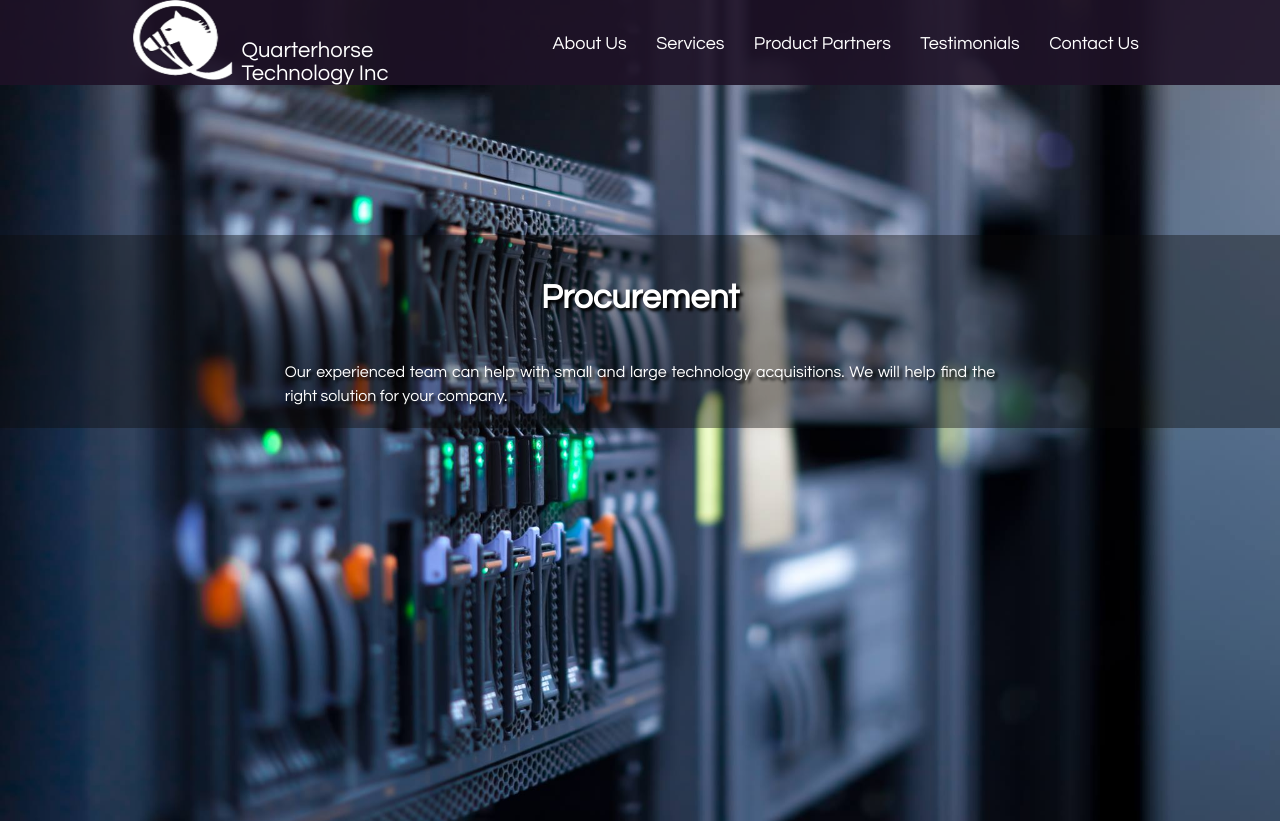
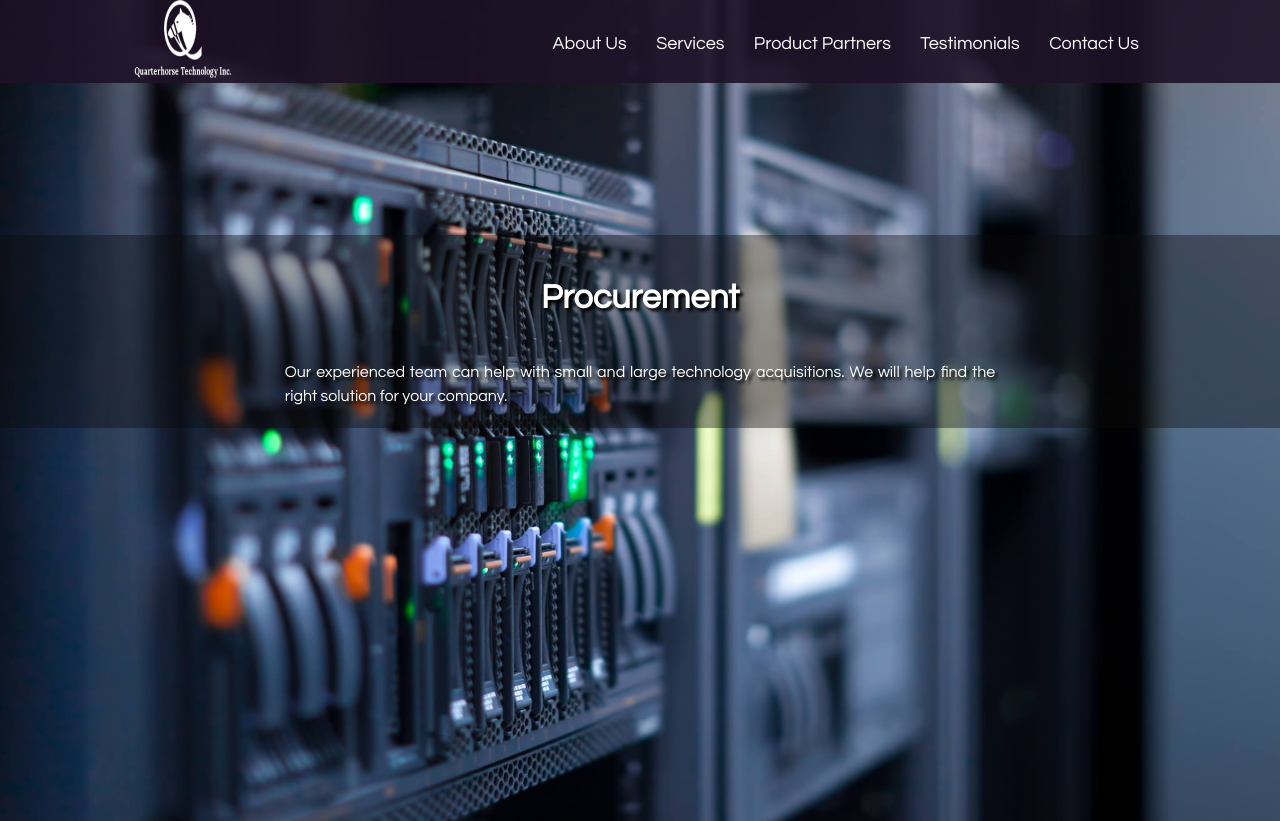
Before and after one commit to penspinner/QTI_Website, a website: page builds/development/index.html in a window 1280 px wide. Shown: the top 821 px of the page. Drawn offline with Linux system fonts and the light colour scheme.

Commit message:
New edit

```diff
--- a/builds/development/partials/layouts/header.html
+++ b/builds/development/partials/layouts/header.html
@@ -1,7 +1,7 @@
 <header class="fixed_header">
     <a class="logo" ui-sref="home">
-        <img src="assets/images/logos/bg_logo_white.png" alt="Quarterhorse Technology Inc.">
-        <span class="inline-block">Quarterhorse Technology Inc</span>
+        <img src="assets/images/logos/qti_logo4.png" alt="Quarterhorse Technology Inc.">
+<!--         <span class="inline-block">Quarterhorse Technology Inc</span> -->
     </a>
     <div class="mobile_nav">
         <div class="bar1"></div>
--- a/components/sass/_modules.scss
+++ b/components/sass/_modules.scss
@@ -1,7 +1,7 @@
 .icon_underheading {background-color: #31692B; color: white;}
 .content ul {-webkit-padding-start: 40px;}
 .logo {text-decoration: none; display: inline-block;}
-.logo img {width: 100px; height: 80px;}
+.logo img {width: 160px; height: 80px;}
 .logo span {color: white; width: 150px; font-size: 22px;}
 .image_section, .half_section {width: 50%; margin: 0 25%; font-size: 22px;}
 .image_section > img {max-width: 100%; max-height: 100%; float:right;}
```
